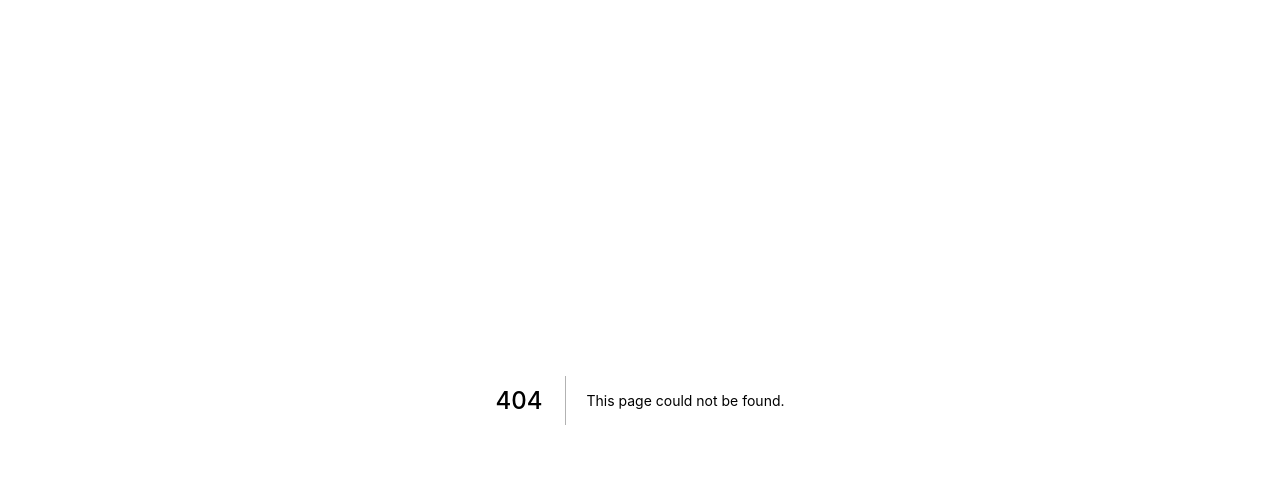
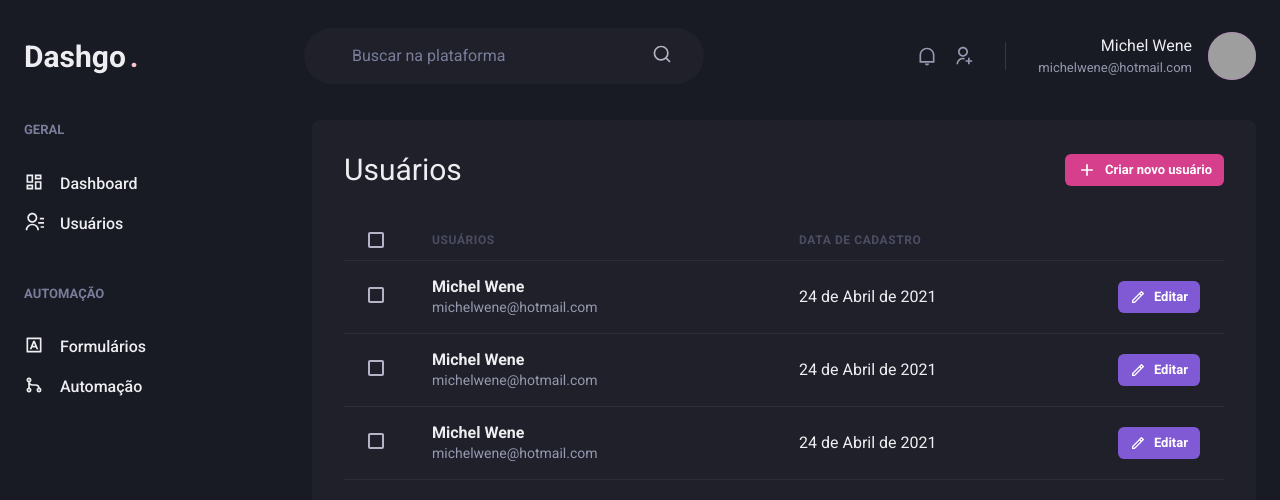
Before and after one commit to michelwene/DashGo, a Next.js app: page /users in a window 1280 px wide. Before the commit this address had no page. Shown: the top 500 px of the page. Built offline with nearby package versions, Linux system fonts and the light colour scheme; grey boxes are pictures that could not be loaded.

Commit message:
feat: page users

```diff
--- a/src/pages/dashboard.tsx
+++ b/src/pages/dashboard.tsx
@@ -80,6 +80,7 @@
             <Text fontSize="lg" mb="4">
               Taxa de abertura
             </Text>
+            <Chart type="area" height={160} options={options} series={series} />
           </Box>
         </SimpleGrid>
       </Flex>
--- /dev/null
+++ b/src/pages/users/index.tsx
@@ -0,0 +1,135 @@
+import {
+  Box,
+  Button,
+  Checkbox,
+  Flex,
+  Heading,
+  Icon,
+  Table,
+  Tbody,
+  Td,
+  Text,
+  Th,
+  Thead,
+  Tr,
+} from "@chakra-ui/react";
+import { RiAddLine, RiPencilLine } from "react-icons/ri";
+import { Header } from "../../components/Header";
+import Siderbar from "../../components/Sidebar";
+
+export default function UserList() {
+  return (
+    <Box>
+      <Header />
+      <Flex w="100%" my="6" maxWidth={1480} mx="auto" px="6">
+        <Siderbar />
+
+        <Box flex="1" borderRadius={8} bg="gray.800" p="8">
+          <Flex mb="8" justify="space-between" align="center">
+            <Heading size="lg" fontWeight="normal">
+              Usuários
+            </Heading>
+            <Button
+              as="a"
+              size="sm"
+              fontSize="small"
+              colorScheme="pink"
+              leftIcon={<Icon as={RiAddLine} fontSize="20" />}
+            >
+              Criar novo usuário
+            </Button>
+          </Flex>
+          <Table colorScheme="whiteAlpha">
+            <Thead>
+              <Tr>
+                <Th px="6" color="gray.300" width="8">
+                  <Checkbox colorScheme="pink" />
+                </Th>
+                <Th>Usuários</Th>
+                <Th>Data de cadastro</Th>
+                <Th width={8}></Th>
+              </Tr>
+            </Thead>
+            <Tbody>
+              <Tr>
+                <Td px="6">
+                  <Checkbox colorScheme="pink" />
+                </Td>
+                <Td>
+                  <Box>
+                    <Text fontWeight="bold">Michel Wene</Text>
+                    <Text fontSize="sm" color="gray.300">
+                      michelwene@hotmail.com
+                    </Text>
+                  </Box>
+                </Td>
+                <Td>24 de Abril de 2021</Td>
+                <Td>
+                  <Button
+                    as="a"
+                    size="sm"
+                    fontSize="small"
+                    colorScheme="purple"
+                    leftIcon={<Icon as={RiPencilLine} fontSize="16" />}
+                  >
+                    Editar
+                  </Button>
+                </Td>
+              </Tr>
+              <Tr>
+                <Td px="6">
+                  <Checkbox colorScheme="pink" />
+                </Td>
+                <Td>
+                  <Box>
+                    <Text fontWeight="bold">Michel Wene</Text>
+                    <Text fontSize="sm" color="gray.300">
+                      michelwene@hotmail.com
+                    </Text>
+                  </Box>
+                </Td>
+                <Td>24 de Abril de 2021</Td>
+                <Td>
+                  <Button
+                    as="a"
+                    size="sm"
+                    fontSize="small"
+                    colorScheme="purple"
+                    leftIcon={<Icon as={RiPencilLine} fontSize="16" />}
+                  >
+                    Editar
+                  </Button>
+                </Td>
+              </Tr>
+              <Tr>
+                <Td px="6">
+                  <Checkbox colorScheme="pink" />
+                </Td>
+                <Td>
+                  <Box>
+                    <Text fontWeight="bold">Michel Wene</Text>
+                    <Text fontSize="sm" color="gray.300">
+                      michelwene@hotmail.com
+                    </Text>
+                  </Box>
+                </Td>
+                <Td>24 de Abril de 2021</Td>
+                <Td>
+                  <Button
+                    as="a"
+                    size="sm"
+                    fontSize="small"
+                    colorScheme="purple"
+                    leftIcon={<Icon as={RiPencilLine} fontSize="16" />}
+                  >
+                    Editar
+                  </Button>
+                </Td>
+              </Tr>
+            </Tbody>
+          </Table>
+        </Box>
+      </Flex>
+    </Box>
+  );
+}
```
